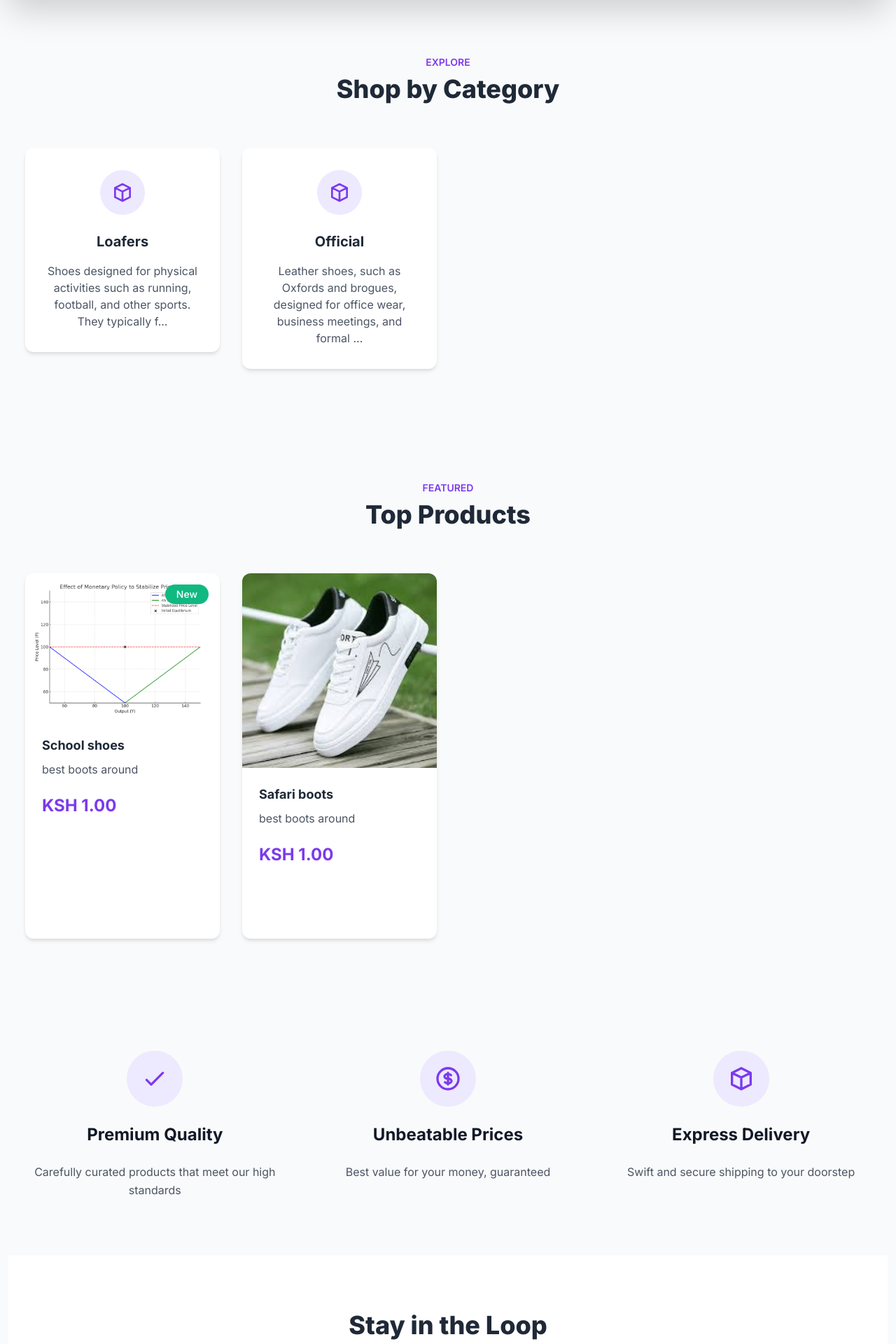
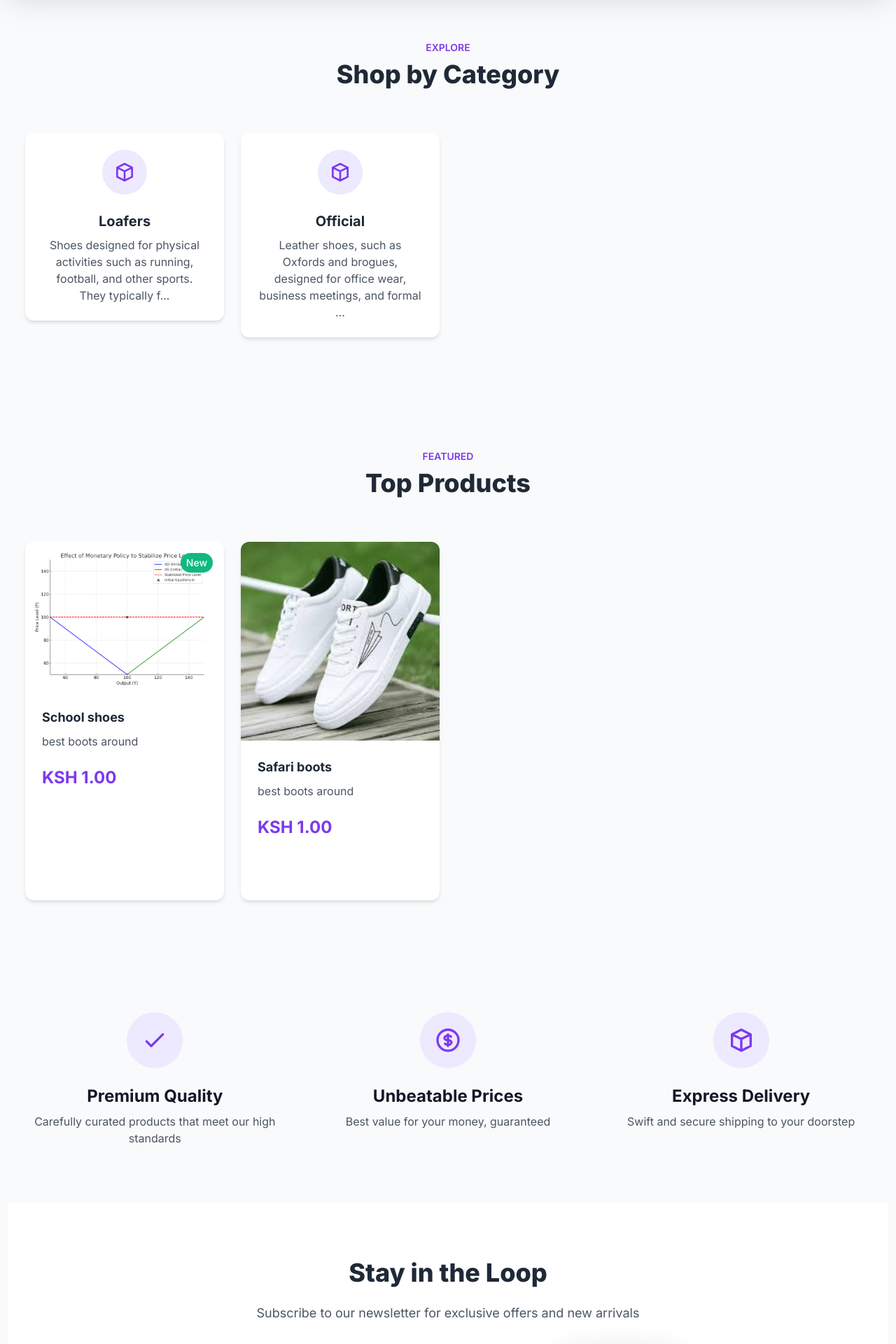
Before and after one commit to Levi-LMN/Market-Place, a Flask app: page / in a window 1280 px wide. Shown: the part 569-2489 px from the top of the page at 70% size. Run offline with Flask 3, Linux system fonts and the light colour scheme; some libraries are stand-ins or nearby versions.

Commit message:
multiple images

```diff
--- a/app.py
+++ b/app.py
@@ -541,28 +541,38 @@ def edit_product(product_id):
 @app.route('/admin/delete_product/<int:product_id>', methods=['POST'])
 @admin_required
 def delete_product(product_id):
-    product = Product.query.get_or_404(product_id)
+    try:
+        product = Product.query.get_or_404(product_id)
 
-    # Delete associated images
-    for image in product.images:
-        try:
-            file_path = os.path.join(app.root_path, image.image_url)
-            if os.path.exists(file_path):
-                os.remove(file_path)
-        except Exception as e:
-            print(f"Error deleting image file: {e}")
+        # First delete all associated product images
+        for image in product.images:
+            try:
+                # Delete physical image file
+                file_path = os.path.join(app.config['UPLOAD_FOLDER'], image.image_url)
+                if os.path.exists(file_path):
+                    os.remove(file_path)
 
-    try:
+                # Delete image record from database
+                db.session.delete(image)
+            except Exception as e:
+                print(f"Error deleting image {image.id}: {e}")
+                # Continue with other images even if one fails
+                continue
+
+        # Delete any order items associated with this product
+        OrderItem.query.filter_by(product_id=product_id).delete()
+
+        # Finally delete the product
         db.session.delete(product)
         db.session.commit()
-        flash('Product deleted successfully!', 'success')
+
+        flash('Product and all associated images deleted successfully!', 'success')
     except Exception as e:
         db.session.rollback()
-        flash('Error deleting product.', 'danger')
-        print(f"Database error: {e}")
+        print(f"Error deleting product {product_id}: {e}")
+        flash('Error deleting product. Please try again.', 'danger')
 
     return redirect(url_for('manage_products'))
-
 
 @app.route('/cart')
 def view_cart():
--- a/templates/home.html
+++ b/templates/home.html
@@ -18,10 +18,16 @@
     transform: translateY(10px);
     transition: all 0.3s ease;
   }
+  @media (max-width: 640px) {
+    .add-to-cart {
+      opacity: 1;
+      transform: none;
+    }
+  }
 </style>
 
-<!-- Hero Section with Enhanced Visual Appeal -->
-<div class="relative bg-cover bg-center text-white overflow-hidden rounded-lg shadow-lg" style="background-image: url('https://www.zoomshoes.in/cdn/shop/articles/Zoom-Blog-for-Lace-up-shoes-Banner_1100x.jpg?v=1708950474');">
+<!-- Hero Section -->
+<div class="relative bg-cover bg-center text-white overflow-hidden rounded-lg shadow-lg min-h-[300px] md:min-h-[500px]" style="background-image: url('https://www.zoomshoes.in/cdn/shop/articles/Zoom-Blog-for-Lace-up-shoes-Banner_1100x.jpg?v=1708950474');">
     <!-- Blur Background -->
     <div class="absolute inset-0 rounded-lg" style="
         background-image: url('https://www.zoomshoes.in/cdn/shop/articles/Zoom-Blog-for-Lace-up-shoes-Banner_1100x.jpg?v=1708950474');
@@ -35,16 +41,16 @@
     <!-- Dark Overlay -->
     <div class="absolute inset-0 bg-black opacity-50 rounded-lg"></div>
 
-    <div class="relative py-24 px-4 sm:px-6 lg:px-8">
+    <div class="relative py-12 md:py-24 px-4 sm:px-6 lg:px-8">
         <div class="max-w-3xl mx-auto text-center">
-            <h1 class="text-5xl md:text-6xl font-extrabold mb-6 leading-tight">
+            <h1 class="text-3xl md:text-5xl lg:text-6xl font-extrabold mb-4 md:mb-6 leading-tight">
                 Welcome to LevisStore
-                <span class="block text-2xl md:text-3xl font-medium mt-2 text-purple-200">Where Quality Meets Style</span>
+                <span class="block text-xl md:text-2xl lg:text-3xl font-medium mt-2 text-purple-200">Where Quality Meets Style</span>
             </h1>
-            <p class="text-xl mb-10 leading-relaxed text-purple-100">Discover curated collections and exclusive deals on premium products</p>
-            <a href="{{ url_for('products') }}" class="inline-flex items-center bg-white text-purple-600 px-8 py-4 rounded-full font-semibold shadow-lg hover:shadow-xl hover:bg-gray-100 transition duration-300 transform hover:-translate-y-1">
+            <p class="text-lg md:text-xl mb-6 md:mb-10 leading-relaxed text-purple-100 px-4">Discover curated collections and exclusive deals on premium products</p>
+            <a href="{{ url_for('products') }}" class="inline-flex items-center bg-white text-purple-600 px-6 md:px-8 py-3 md:py-4 rounded-full font-semibold shadow-lg hover:shadow-xl hover:bg-gray-100 transition duration-300 transform hover:-translate-y-1 text-sm md:text-base">
                 Shop Now
-                <svg class="ml-2 w-5 h-5" fill="none" stroke="currentColor" viewBox="0 0 24 24">
+                <svg class="ml-2 w-4 h-4 md:w-5 md:h-5" fill="none" stroke="currentColor" viewBox="0 0 24 24">
                     <path stroke-linecap="round" stroke-linejoin="round" stroke-width="2" d="M17 8l4 4m0 0l-4 4m4-4H3"/>
                 </svg>
             </a>
@@ -52,28 +58,25 @@
     </div>
 </div>
 
-
-
-<!-- Categories Section with Improved Cards -->
-<div class="py-20 bg-gray-50">
+<!-- Categories Section -->
+<div class="py-12 md:py-20 bg-gray-50">
     <div class="container mx-auto px-4">
-        <h2 class="text-4xl font-extrabold text-center mb-16 text-gray-800">
+        <h2 class="text-3xl md:text-4xl font-extrabold text-center mb-8 md:mb-16 text-gray-800">
             <span class="block text-sm font-semibold text-purple-600 mb-2">EXPLORE</span>
             Shop by Category
         </h2>
-        <div class="grid grid-cols-2 md:grid-cols-3 lg:grid-cols-4 gap-8">
+        <div class="grid grid-cols-2 md:grid-cols-3 lg:grid-cols-4 gap-4 md:gap-8">
             {% for category in categories %}
             <a href="{{ url_for('products', category_id=category.id) }}" class="group">
-                <div class="bg-white rounded-xl shadow-md overflow-hidden transition duration-300 transform hover:-translate-y-2 hover:shadow-xl">
-                    <div class="p-8 text-center">
-                        <div class="w-16 h-16 bg-purple-100 rounded-full flex items-center justify-center mx-auto mb-6">
-                            <!-- Add category-specific icons here -->
-                            <svg class="w-8 h-8 text-purple-600" fill="none" stroke="currentColor" viewBox="0 0 24 24">
+                <div class="bg-white rounded-xl shadow-md overflow-hidden transition duration-300 transform hover:-translate-y-2 hover:shadow-xl p-4 md:p-8">
+                    <div class="text-center">
+                        <div class="w-12 h-12 md:w-16 md:h-16 bg-purple-100 rounded-full flex items-center justify-center mx-auto mb-4">
+                            <svg class="w-6 h-6 md:w-8 md:h-8 text-purple-600" fill="none" stroke="currentColor" viewBox="0 0 24 24">
                                 <path stroke-linecap="round" stroke-linejoin="round" stroke-width="2" d="M20 7l-8-4-8 4m16 0l-8 4m8-4v10l-8 4m0-10L4 7m8 4v10M4 7v10l8 4"/>
                             </svg>
                         </div>
-                        <h3 class="text-xl font-bold text-gray-800 mb-3">{{ category.name }}</h3>
-                        <p class="text-gray-600 line-clamp-2">{{ category.description[:100] }}...</p>
+                        <h3 class="text-base md:text-xl font-bold text-gray-800">{{ category.name }}</h3>
+                        <p class="hidden md:block text-sm md:text-base text-gray-600 mt-2 line-clamp-2">{{ category.description[:100] }}...</p>
                     </div>
                 </div>
             </a>
@@ -82,14 +85,15 @@
     </div>
 </div>
 
-<!-- Featured Products Section with Enhanced Cards -->
-<div class="py-20">
+
+<!-- Featured Products Section -->
+<div class="py-12 md:py-20">
     <div class="container mx-auto px-4">
-        <h2 class="text-4xl font-extrabold text-center mb-16 text-gray-800">
+        <h2 class="text-3xl md:text-4xl font-extrabold text-center mb-8 md:mb-16 text-gray-800">
             <span class="block text-sm font-semibold text-purple-600 mb-2">FEATURED</span>
             Top Products
         </h2>
-        <div class="grid grid-cols-1 sm:grid-cols-2 lg:grid-cols-4 gap-8">
+        <div class="grid grid-cols-1 sm:grid-cols-2 lg:grid-cols-4 gap-4 md:gap-8">
             {% for product in products %}
             <div class="product-card bg-white rounded-xl shadow-md overflow-hidden group relative">
                 <a href="{{ url_for('product_detail', product_id=product.id) }}">
@@ -101,26 +105,26 @@
                     </div>
                     {% else %}
                     <div class="aspect-w-1 aspect-h-1 w-full bg-gray-100 flex items-center justify-center">
-                        <svg class="w-12 h-12 text-gray-300" fill="none" stroke="currentColor" viewBox="0 0 24 24">
+                        <svg class="w-8 h-8 md:w-12 md:h-12 text-gray-300" fill="none" stroke="currentColor" viewBox="0 0 24 24">
                             <path stroke-linecap="round" stroke-linejoin="round" stroke-width="2" d="M4 16l4.586-4.586a2 2 0 012.828 0L16 16m-2-2l1.586-1.586a2 2 0 012.828 0L20 14m-6-6h.01M6 20h12a2 2 0 002-2V6a2 2 0 00-2-2H6a2 2 0 00-2 2v12a2 2 0 002 2z"/>
                         </svg>
                     </div>
                     {% endif %}
-                    <div class="p-6">
+                    <div class="p-4 md:p-6">
                         {% if product.is_new %}
-                        <span class="absolute top-4 right-4 bg-green-500 text-white px-3 py-1 rounded-full text-sm font-medium">New</span>
+                        <span class="absolute top-2 right-2 md:top-4 md:right-4 bg-green-500 text-white px-2 py-1 md:px-3 md:py-1 rounded-full text-xs md:text-sm font-medium">New</span>
                         {% endif %}
-                        <h3 class="text-lg font-bold text-gray-800 mb-2">{{ product.name }}</h3>
-                        <p class="text-gray-600 mb-4 line-clamp-2">{{ product.description }}</p>
+                        <h3 class="text-base md:text-lg font-bold text-gray-800 mb-2">{{ product.name }}</h3>
+                        <p class="text-sm md:text-base text-gray-600 mb-4 line-clamp-2">{{ product.description }}</p>
                         <div class="flex items-center justify-between">
-                            <span class="text-2xl font-bold text-purple-600">KSH {{ "%.2f"|format(product.price) }}</span>
+                            <span class="text-xl md:text-2xl font-bold text-purple-600">KSH {{ "%.2f"|format(product.price) }}</span>
                         </div>
                     </div>
                 </a>
-                <div class="px-6 pb-6">
+                <div class="px-4 md:px-6 pb-4 md:pb-6">
                     <form action="{{ url_for('add_to_cart', product_id=product.id) }}" method="POST">
-                        <button type="submit" class="add-to-cart w-full bg-purple-600 text-white py-3 rounded-lg shadow-md hover:bg-purple-700 transition duration-300 flex items-center justify-center space-x-2">
-                            <svg class="w-5 h-5" fill="none" stroke="currentColor" viewBox="0 0 24 24">
+                        <button type="submit" class="add-to-cart w-full bg-purple-600 text-white py-2 md:py-3 rounded-lg shadow-md hover:bg-purple-700 transition duration-300 flex items-center justify-center space-x-2 text-sm md:text-base">
+                            <svg class="w-4 h-4 md:w-5 md:h-5" fill="none" stroke="currentColor" viewBox="0 0 24 24">
                                 <path stroke-linecap="round" stroke-linejoin="round" stroke-width="2" d="M3 3h2l.4 2M7 13h10l4-8H5.4M7 13L5.4 5M7 13l-2.293 2.293c-.63.63-.184 1.707.707 1.707H17m0 0a2 2 0 100 4 2 2 0 000-4zm-8 2a2 2 0 11-4 0 2 2 0 014 0z"/>
                             </svg>
                             <span>Add to Cart</span>
@@ -133,56 +137,57 @@
     </div>
 </div>
 
-<!-- Features Section with Animated Icons -->
-<div class="bg-gray-50 py-20">
+<!-- Features Section -->
+<div class="bg-gray-50 py-12 md:py-20">
     <div class="container mx-auto px-4">
-        <div class="grid grid-cols-1 md:grid-cols-3 gap-12">
+        <div class="grid grid-cols-1 md:grid-cols-3 gap-8 md:gap-12">
             <div class="text-center">
-                <div class="bg-purple-100 w-20 h-20 rounded-full flex items-center justify-center mx-auto mb-6 transform transition duration-500 hover:rotate-12">
-                    <svg class="w-10 h-10 text-purple-600" fill="none" stroke="currentColor" viewBox="0 0 24 24">
+                <div class="bg-purple-100 w-16 h-16 md:w-20 md:h-20 rounded-full flex items-center justify-center mx-auto mb-4 md:mb-6 transform transition duration-500 hover:rotate-12">
+                    <svg class="w-8 h-8 md:w-10 md:h-10 text-purple-600" fill="none" stroke="currentColor" viewBox="0 0 24 24">
                         <path stroke-linecap="round" stroke-linejoin="round" stroke-width="2" d="M5 13l4 4L19 7"/>
                     </svg>
                 </div>
-                <h3 class="text-2xl font-bold mb-4">Premium Quality</h3>
-                <p class="text-gray-600 leading-relaxed">Carefully curated products that meet our high standards</p>
+                <h3 class="text-xl md:text-2xl font-bold mb-2 md:mb-4">Premium Quality</h3>
+                <p class="text-sm md:text-base text-gray-600 leading-relaxed">Carefully curated products that meet our high standards</p>
             </div>
             <div class="text-center">
-                <div class="bg-purple-100 w-20 h-20 rounded-full flex items-center justify-center mx-auto mb-6 transform transition duration-500 hover:rotate-12">
-                    <svg class="w-10 h-10 text-purple-600" fill="none" stroke="currentColor" viewBox="0 0 24 24">
+                <div class="bg-purple-100 w-16 h-16 md:w-20 md:h-20 rounded-full flex items-center justify-center mx-auto mb-4 md:mb-6 transform transition duration-500 hover:rotate-12">
+                    <svg class="w-8 h-8 md:w-10 md:h-10 text-purple-600" fill="none" stroke="currentColor" viewBox="0 0 24 24">
                         <path stroke-linecap="round" stroke-linejoin="round" stroke-width="2" d="M12 8c-1.657 0-3 .895-3 2s1.343 2 3 2 3 .895 3 2-1.343 2-3 2m0-8c1.11 0 2.08.402 2.599 1M12 8V7m0 1v8m0 0v1m0-1c-1.11 0-2.08-.402-2.599-1M21 12a9 9 0 11-18 0 9 9 0 0118 0z"/>
                     </svg>
                 </div>
-                <h3 class="text-2xl font-bold mb-4">Unbeatable Prices</h3>
-                <p class="text-gray-600 leading-relaxed">Best value for your money, guaranteed</p>
+                <h3 class="text-xl md:text-2xl font-bold mb-2 md:mb-4">Unbeatable Prices</h3>
+                <p class="text-sm md:text-base text-gray-600 leading-relaxed">Best value for your money, guaranteed</p>
             </div>
             <div class="text-center">
-                <div class="bg-purple-100 w-20 h-20 rounded-full flex items-center justify-center mx-auto mb-6 transform transition duration-500 hover:rotate-12">
-                    <svg class="w-10 h-10 text-purple-600" fill="none" stroke="currentColor" viewBox="0 0 24 24">
+                <div class="bg-purple-100 w-16 h-16 md:w-20 md:h-20 rounded-full flex items-center justify-center mx-auto mb-4 md:mb-6 transform transition duration-500 hover:rotate-12">
+                    <svg class="w-8 h-8 md:w-10 md:h-10 text-purple-600" fill="none" stroke="currentColor" viewBox="0 0 24 24">
                         <path stroke-linecap="round" stroke-linejoin="round" stroke-width="2" d="M20 7l-8-4-8 4m16 0l-8 4m8-4v10l-8 4m0-10L4 7m8 4v10M4 7v10l8 4"/>
                     </svg>
                 </div>
-                <h3 class="text-2xl font-bold mb-4">Express Delivery</h3>
-                <p class="text-gray-600 leading-relaxed">Swift and secure shipping to your doorstep</p>
+                <h3 class="text-xl md:text-2xl font-bold mb-2 md:mb-4">Express Delivery</h3>
+                <p class="text-sm md:text-base text-gray-600 leading-relaxed">Swift and secure shipping to your doorstep</p>
             </div>
         </div>
     </div>
 </div>
 
-<!-- Newsletter Section with Enhanced Design -->
-<div class="py-20 bg-white">
+<!-- Newsletter Section -->
+<div class="py-12 md:py-20 bg-white">
     <div class="container mx-auto px-4">
         <div class="max-w-2xl mx-auto text-center">
-            <h2 class="text-4xl font-extrabold mb-6 text-gray-800">Stay in the Loop</h2>
-            <p class="text-gray-600 mb-8 text-lg">Subscribe to our newsletter for exclusive offers and new arrivals</p>
+            <h2 class="text-3xl md:text-4xl font-extrabold mb-4 md:mb-6 text-gray-800">Stay in the Loop</h2>
+            <p class="text-base md:text-lg text-gray-600 mb-6 md:mb-8">Subscribe to our newsletter for exclusive offers and new arrivals</p>
             <form class="flex flex-col sm:flex-row gap-4">
                 <input type="email"
                        placeholder="Enter your email"
-                       class="flex-1 px-6 py-4 border border-gray-300 rounded-full focus:outline-none focus:ring-2 focus:ring-purple-600 focus:border-transparent text-gray-800 placeholder-gray-400">
+                       class="flex-1 px-4 md:px-6 py-3 md:py-4 border border-gray-300 rounded-full focus:outline-none focus:ring-2 focus:ring-purple-600 focus:border-transparent text-gray-800 placeholder-gray-400 text-sm md:text-base">
                 <button type="submit"
-                        class="px-8 py-4 bg-purple-600 text-white rounded-full shadow-lg hover:bg-purple-700 transition duration-300 transform hover:-translate-y-1 font-semibold">
+                        class="px-6 md:px-8 py-3 md:py-4 bg-purple-600 text-white rounded-full shadow-lg hover:bg-purple-700 transition duration-300 transform hover:-translate-y-1 font-semibold text-sm md:text-base">
                     Subscribe Now
                 </button>
             </form>
+            <p class="mt-4 text-xs text-gray-500">By subscribing, you agree to our Privacy Policy and Terms of Service</p>
         </div>
     </div>
 </div>
```
Also changed, not shown: instance/store.db.
